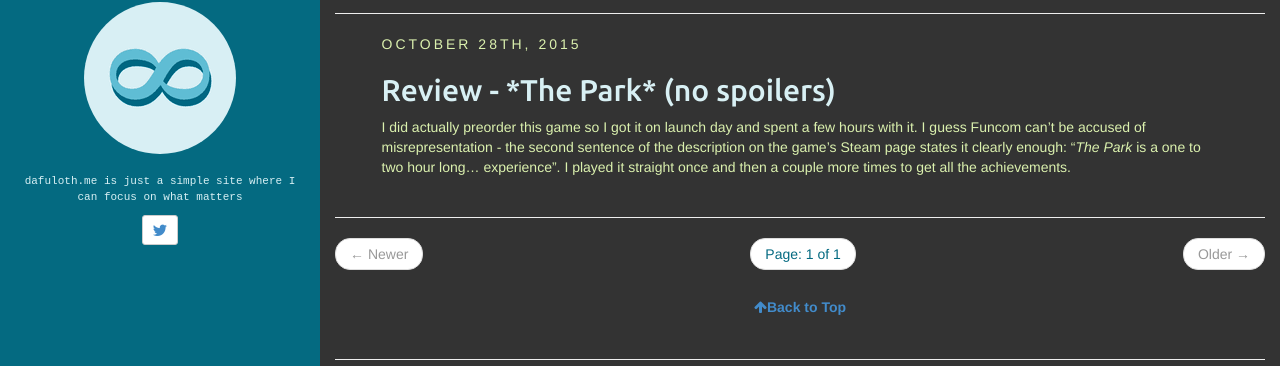
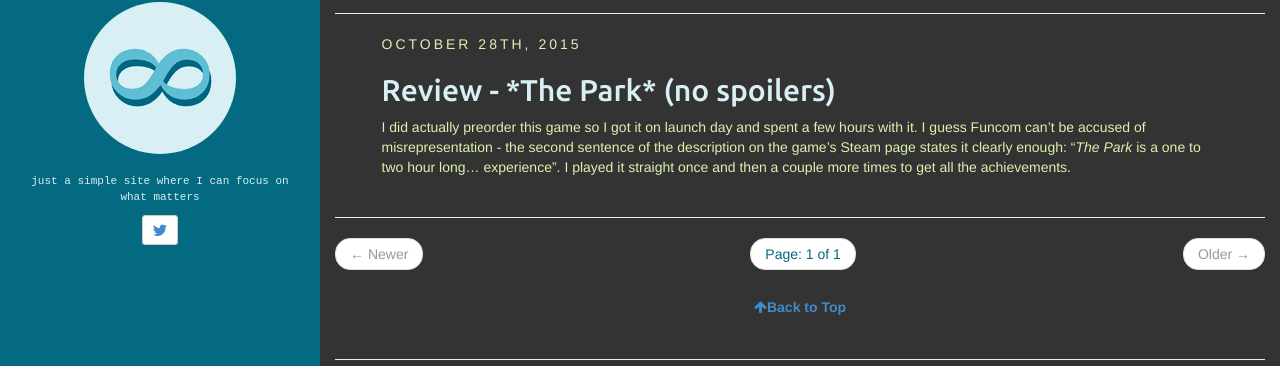
Before and after one commit to dbtek/dbyll, a Jekyll site: the page built from index.html, in a window 1280 px wide. Shown: the part 126-492 px from the top of the page. Built offline with Jekyll 4.4.1, drawn with Linux system fonts in a browser that asks for light colours; the list of posts is cut into pages by our own code.

Commit message:
Getting the bio to fit

```diff
--- a/_config.yml
+++ b/_config.yml
@@ -23,11 +23,11 @@
   twitter: dafuloth
   pinterest: #asd123
   linkedin: #asd123
-  bio: dafuloth.me is just a simple site where I can focus on what matters
+  bio: just a simple site where I can focus on what matters
   email_md5: 52d0ce3f83fa2f7f17b9fc792f1383b9
 
 rss_path: feed.xml
 categories_path: categories.html
 tags_path: tags.html
 
-BASE_PATH:
+BASE_PATH: http://dafuloth.me
--- a/_includes/post.html
+++ b/_includes/post.html
@@ -93,7 +93,7 @@
 
       <section class="col-sm-6 author">
         <img src="http://www.gravatar.com/avatar/{{site.author.email_md5}}" class="img-rounded author-image" />
-        <h4 class="section-title author-name">{{site.author.name}}</h4>
+	  <!-- <h4 class="section-title author-name">{{site.author.name}}</h4> -->
         <p class="author-bio">{{site.author.bio}}</p>
       </section>
     </div>
```
